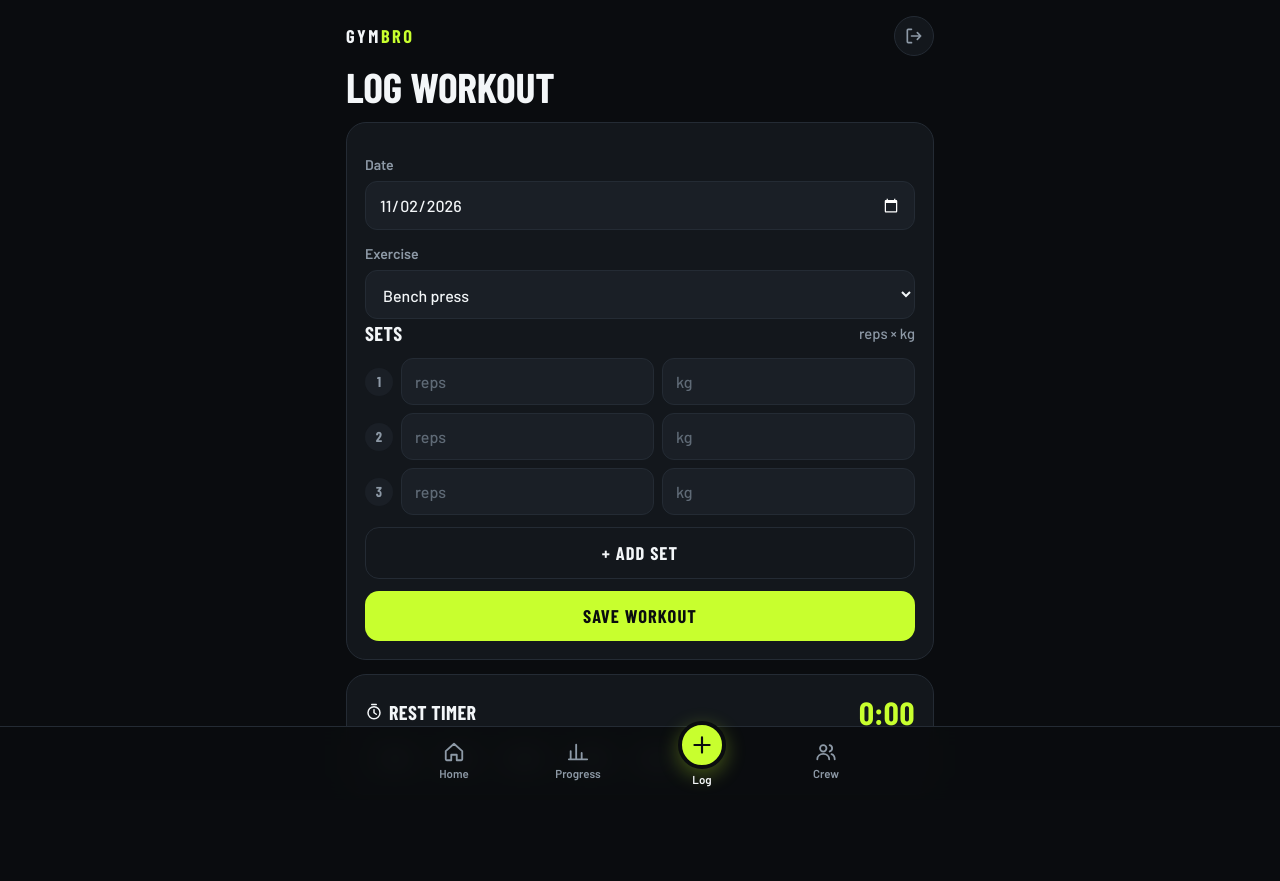
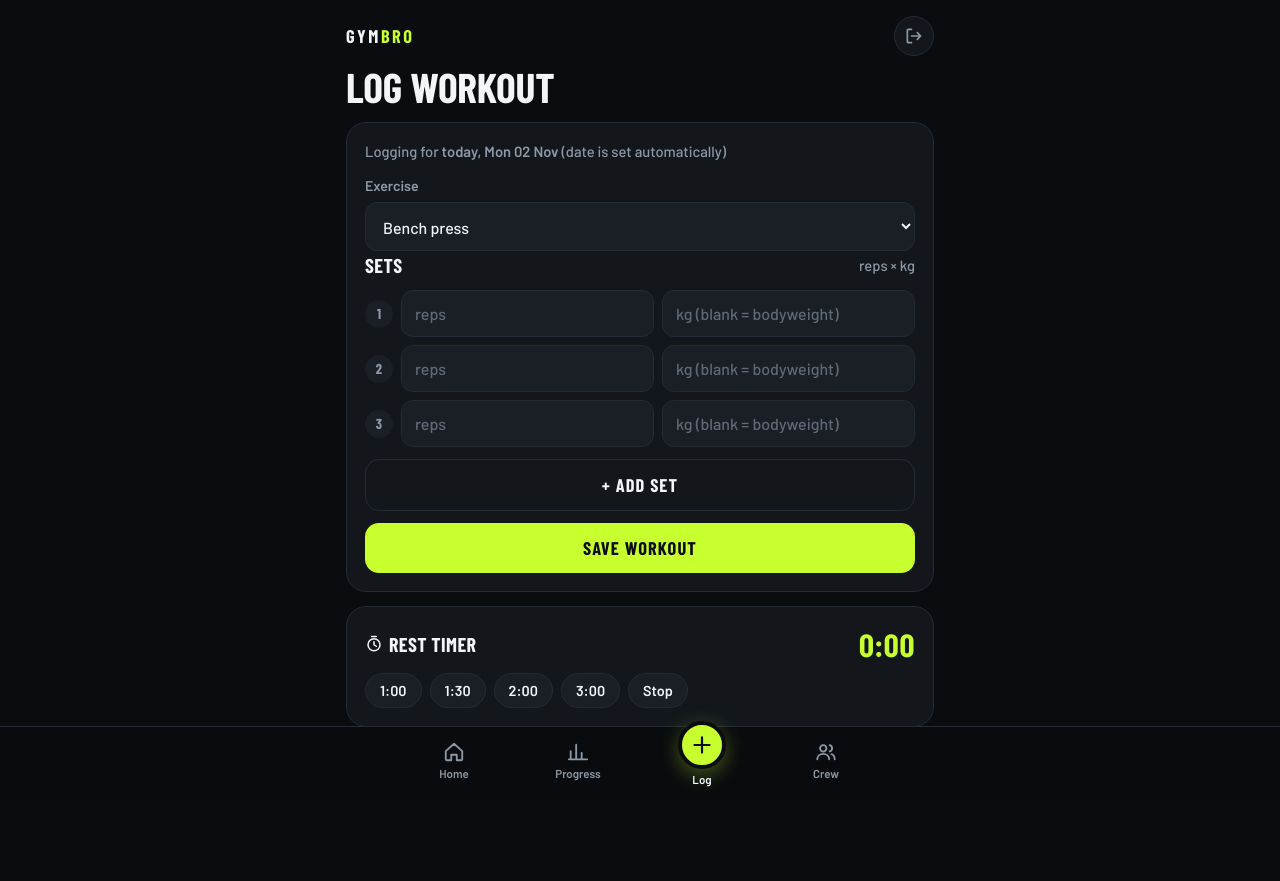
Before and after one commit to Vivan-coder/Novessa-GymBro, a FastAPI app: page /log in a window 1280 px wide. Shown: the top 881 px of the page. After the commit the page ends 787 px from the top, so only its background shows below. Run offline with FastAPI, Linux system fonts and the light colour scheme; the visitor is signed in with stand-in values (Sample User, id 1); data comes from the database, SQL or seed files in the repository; data that the repository does not hold is empty; some web fonts are replaced.

Commit message:
Log workout: automatic date and input validation
The date is now set to today on the server instead of being typed.
The form validates sets before saving, rejects a weight with no reps,
confirms unusual values, and disables Save after one click.

```diff
--- a/app/main.py
+++ b/app/main.py
@@ -167,17 +167,18 @@ def log_page(request: Request):
     known = {n.lower() for n in DEFAULT_EXERCISES}
     exercises = DEFAULT_EXERCISES + [n for n in last if n.lower() not in known]
     return show(request, "log.html", exercises=exercises, recent=recent, last=last,
-                today=date.today().isoformat(), fmt=db.fmt_vol, **flash(request))
+                today=date.today().isoformat(), today_label=date.today().strftime("%a %d %b"), fmt=db.fmt_vol, **flash(request))
 
 
 @app.post("/log")
 async def log_save(request: Request):
     u = current_user(request)
     f = await request.form()
+    # The date is automatic: today, unless a valid past date is explicitly sent.
     try:
-        day = date.fromisoformat(f.get("day", ""))
+        day = date.fromisoformat(f["day"]) if f.get("day") else date.today()
     except ValueError:
-        return back("/log", "Pick a valid date.", True)
+        return back("/log", "That date isn't valid.", True)
     if day > date.today():
         return back("/log", "You can't log a future workout.", True)
     exercise = (f.get("custom") or "") if f.get("exercise") == "__custom__" else f.get("exercise", "")
@@ -188,6 +189,8 @@ async def log_save(request: Request):
     sets = []
     for reps, kg in zip(f.getlist("reps"), f.getlist("weight")):
         if not reps.strip():
+            if kg.strip():
+                return back("/log", "A set has a weight but no reps.", True)
             continue
         try:
             r, w = int(reps), float(kg or 0)
--- a/app/templates/log.html
+++ b/app/templates/log.html
@@ -3,8 +3,9 @@
 {% block title %}Log workout - GymBro{% endblock %}
 {% block heading %}Log workout{% endblock %}
 {% block content %}
-<form class="card" method="post" action="/log">
-<label for="d">Date</label><input id="d" name="day" type="date" value="{{ today }}" max="{{ today }}" required>
+<form class="card" method="post" action="/log" id="logform" novalidate>
+<p class="mute" style="margin:0 0 8px">Logging for <strong>today, {{ today_label }}</strong> (date is set automatically)</p>
+<p id="err" class="flash bad" role="alert" hidden></p>
 <label for="e">Exercise</label>
 <select id="e" name="exercise">{% for x in exercises %}<option>{{ x }}</option>{% endfor %}<option value="__custom__">Add custom exercise...</option></select>
 <input id="c" name="custom" aria-label="Custom exercise name" placeholder="Exercise name" maxlength="60" hidden style="margin-top:8px">
@@ -17,13 +18,13 @@
 {% for n in [1,2,3] %}
 <div class="row set">
 <span class="setnum" aria-hidden="true">{{ n }}</span>
-<input aria-label="Set {{ n }} reps" name="reps" type="number" inputmode="numeric" min="1" placeholder="reps">
-<input aria-label="Set {{ n }} weight in kg" name="weight" type="number" inputmode="decimal" min="0" step="0.5" placeholder="kg">
+<input aria-label="Set {{ n }} reps" name="reps" type="number" inputmode="numeric" min="1" max="1000" placeholder="reps">
+<input aria-label="Set {{ n }} weight in kg" name="weight" type="number" inputmode="decimal" min="0" max="2000" step="0.5" placeholder="kg (blank = bodyweight)">
 </div>
 {% endfor %}
 </div>
 <button class="btn ghost" type="button" id="add">+ Add set</button>
-<button class="btn" type="submit">Save workout</button>
+<button class="btn" type="submit" id="save">Save workout</button>
 </form>
 
 <section class="card timer" aria-label="Rest timer">
@@ -56,8 +57,8 @@ function addRow(reps, kg) {
   const n = box.children.length + 1, r = document.createElement("div");
   r.className = "row set";
   r.innerHTML = '<span class="setnum" aria-hidden="true">' + n + '</span>' +
-    '<input aria-label="Set ' + n + ' reps" name="reps" type="number" inputmode="numeric" min="1" placeholder="reps">' +
-    '<input aria-label="Set ' + n + ' weight in kg" name="weight" type="number" inputmode="decimal" min="0" step="0.5" placeholder="kg">';
+    '<input aria-label="Set ' + n + ' reps" name="reps" type="number" inputmode="numeric" min="1" max="1000" placeholder="reps">' +
+    '<input aria-label="Set ' + n + ' weight in kg" name="weight" type="number" inputmode="decimal" min="0" max="2000" step="0.5" placeholder="kg (blank = bodyweight)">';
   if (reps != null) { r.children[1].value = reps; r.children[2].value = kg; }
   box.appendChild(r);
   return r;
@@ -81,6 +82,28 @@ document.getElementById("copy").onclick = () => {
 };
 showLast();
 
+// Validate before sending so mistakes are caught with a clear message
+const form = document.getElementById("logform"), err = document.getElementById("err");
+function fail(msg, el) { err.textContent = msg; err.hidden = false; if (el) el.focus(); err.scrollIntoView({block: "nearest"}); return false; }
+form.onsubmit = () => {
+  err.hidden = true;
+  if (sel.value === "__custom__" && !cu.value.trim()) return fail("Type a name for your exercise.", cu);
+  let filled = 0;
+  for (const row of box.children) {
+    const reps = row.children[1], kg = row.children[2], n = row.children[0].textContent;
+    if (!reps.value && !kg.value) continue;
+    if (!reps.value) return fail("Set " + n + ": enter the reps.", reps);
+    if (!(+reps.value >= 1 && +reps.value <= 1000 && Number.isInteger(+reps.value))) return fail("Set " + n + ": reps should be a whole number from 1 to 1000.", reps);
+    if (kg.value && !(+kg.value >= 0 && +kg.value <= 2000)) return fail("Set " + n + ": weight should be 0 to 2000 kg.", kg);
+    if (+reps.value > 50 && !confirm("Set " + n + ": " + reps.value + " reps - is that right?")) return fail("Fix set " + n + ".", reps);
+    if (+kg.value > 400 && !confirm("Set " + n + ": " + kg.value + " kg - is that right?")) return fail("Fix set " + n + ".", kg);
+    filled++;
+  }
+  if (!filled) return fail("Add at least one set with reps.", box.querySelector("input"));
+  document.getElementById("save").disabled = true;   // stop double-submits
+  return true;
+};
+
 // Rest timer
 let tick = null, left = 0;
 const clock = document.getElementById("clock");
```
